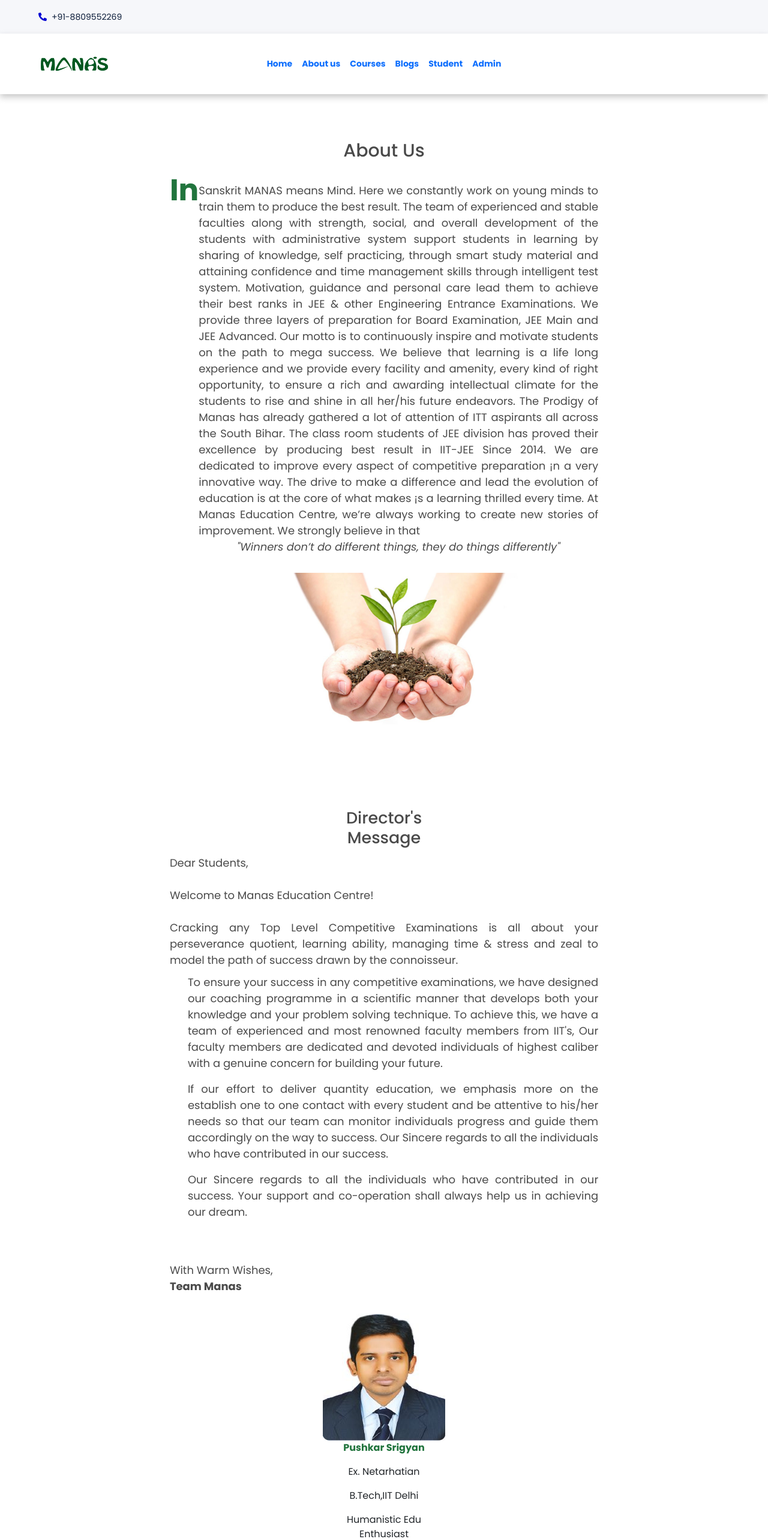
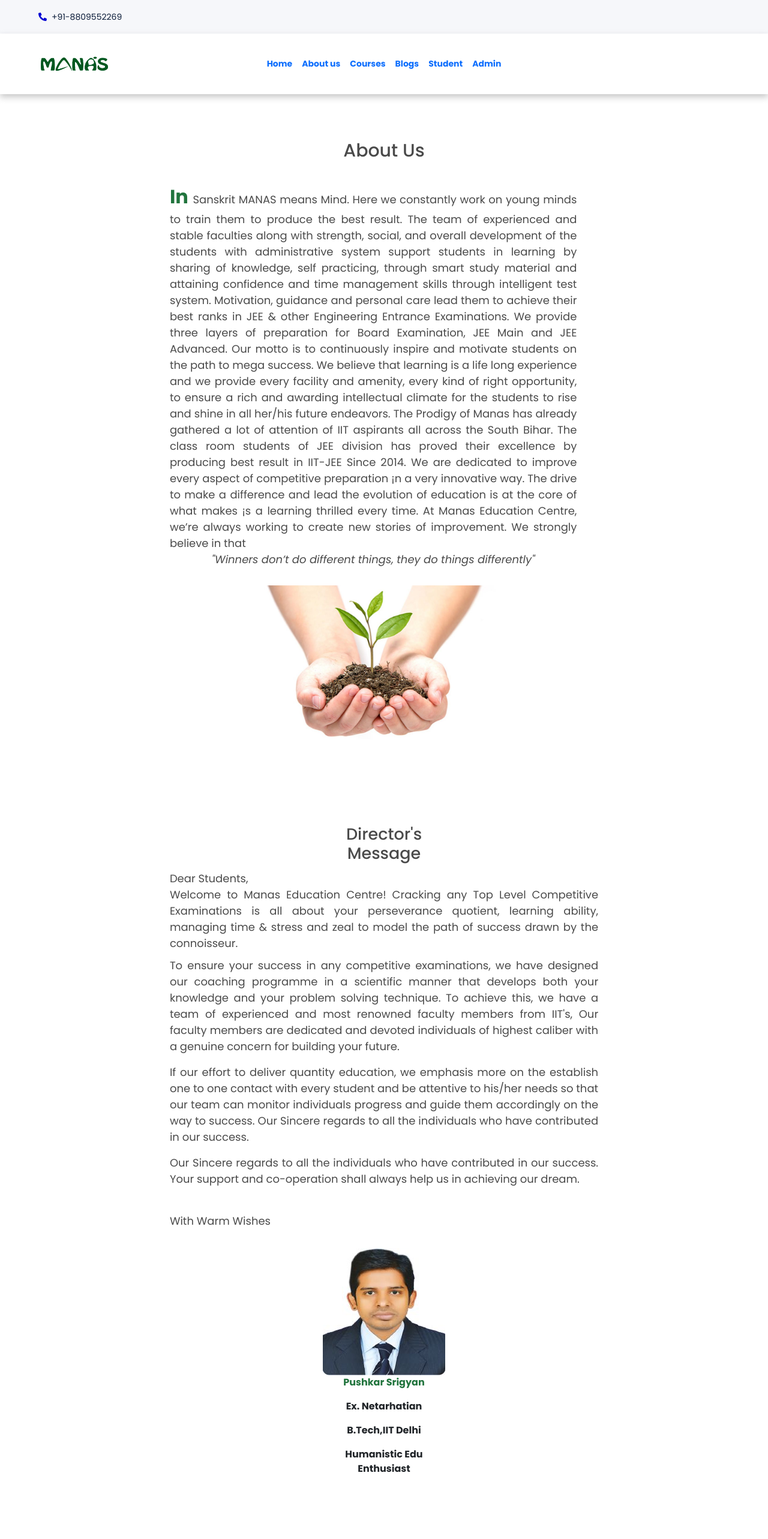
Before and after one commit to imf-ali/Manas-Frontend, a React (Create React App) app: page /about in a window 1280 px wide. Shown: the top 2566 px of the page at 60% size. Built offline with nearby package versions, Linux system fonts and the light colour scheme; no server answers; the HTML template or start-up script is replaced by a standard one; a web font is replaced by a local one.

Commit message:
some more changes

```diff
--- a/src/Components/WhoAreWe.js
+++ b/src/Components/WhoAreWe.js
@@ -11,11 +11,9 @@ const WhoAreWe = () => {
         <h2 className={styles.headingWhoWeAre}>About Us</h2>
         <div className={styles.description}>
           <div className={styles.paragraph}>
-            <div className={styles.section1}>
-              <b className={styles.inBold}>In </b>
-            </div>
             <div className={styles.section2}>
               <p>
+                <span className={styles.inBold}>In </span>
                 Sanskrit MANAS means Mind. Here we constantly work on young
                 minds to train them to produce the best result. The team of
                 experienced and stable faculties along with strength, social,
@@ -33,7 +31,7 @@ const WhoAreWe = () => {
                 opportunity, to ensure a rich and awarding intellectual climate
                 for the students to rise and shine in all her/his future
                 endeavors. The Prodigy of Manas has already gathered a lot of
-                attention of ITT aspirants all across the South Bihar. The class
+                attention of IIT aspirants all across the South Bihar. The class
                 room students of JEE division has proved their excellence by
                 producing best result in IIT-JEE Since 2014. We are dedicated to
                 improve every aspect of competitive preparation ¡n a very
@@ -66,9 +64,8 @@ const WhoAreWe = () => {
         <div className={styles.description}>
           <div className={styles.paragraph}>
             <p>
-              Dear Students, <br></br>
-              <br></br>Welcome to Manas Education Centre!<br></br>
-              <br></br>Cracking any Top Level Competitive Examinations is all
+              Dear Students,
+              <br></br>Welcome to Manas Education Centre! Cracking any Top Level Competitive Examinations is all
               about your perseverance quotient, learning ability, managing time
               & stress and zeal to model the path of success drawn by the
               connoisseur.<br></br>
@@ -95,11 +92,8 @@ const WhoAreWe = () => {
                 us in achieving our dream.
               </p>
               <br />
-              <br />
               <p>
-                With Warm Wishes,
-                <br />
-                <b>Team Manas</b>
+                With Warm Wishes
               </p>
             </p>
           </div>
@@ -113,9 +107,9 @@ const WhoAreWe = () => {
             <div className={styles.teachersInfo}>
               <div className={styles.section11}>
                 <p className={styles.teacherName}>Pushkar Srigyan</p>
-                <p>Ex. Netarhatian</p>
-                <p>B.Tech,IIT Delhi</p>
-                <p>Humanistic Edu Enthusiast</p>
+                <p><b>Ex. Netarhatian</b></p>
+                <p><b>B.Tech,IIT Delhi</b></p>
+                <p><b>Humanistic Edu Enthusiast</b></p>
               </div>
               {/* <div className={styles.section11}>
                 <p className={styles.teacherName}>Prabhakar Kumar</p>
--- a/src/Components/WhoAreWe.module.css
+++ b/src/Components/WhoAreWe.module.css
@@ -75,9 +75,10 @@
   margin-top: 24px;
 }
 .inBold{
-  display: flex;
-  font-size: 50px;
-  color: #21743d
+  /* display: flex; */
+  font-size: 32px;
+  color: #21743d;
+  font-weight: bold;
 }
 .tagline{
   display: flex;
@@ -125,7 +126,6 @@
 }
 .innerPara{
   margin-top: 10px;
-  margin-left: 30px;
 }
 .Whyussection1{
   display: flex;
@@ -205,10 +205,6 @@
   width: 43%;
   margin-top: 20px;
 }
-.profileimage{
-  height: 150px;
-  width: 110px;
-}
 .profileimageTeacher{
   height: 150px;
   width: 110px
```
